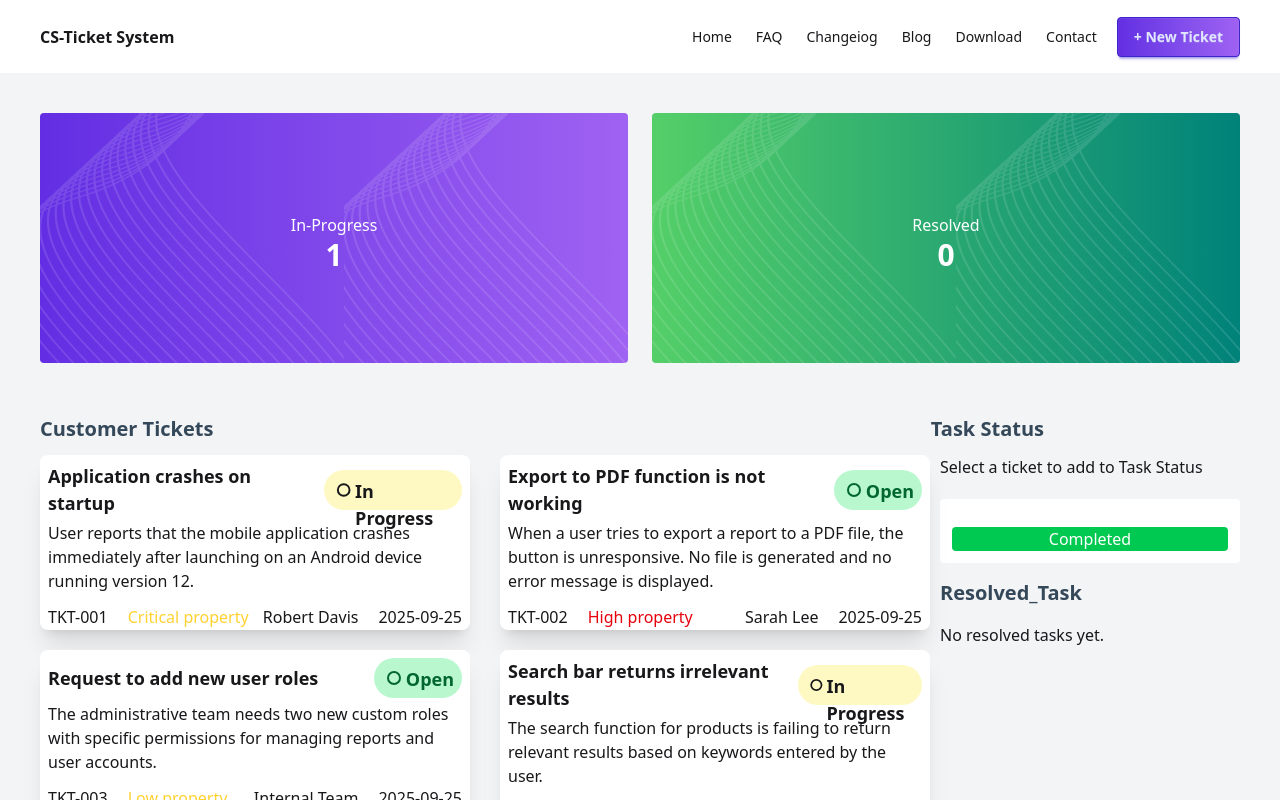
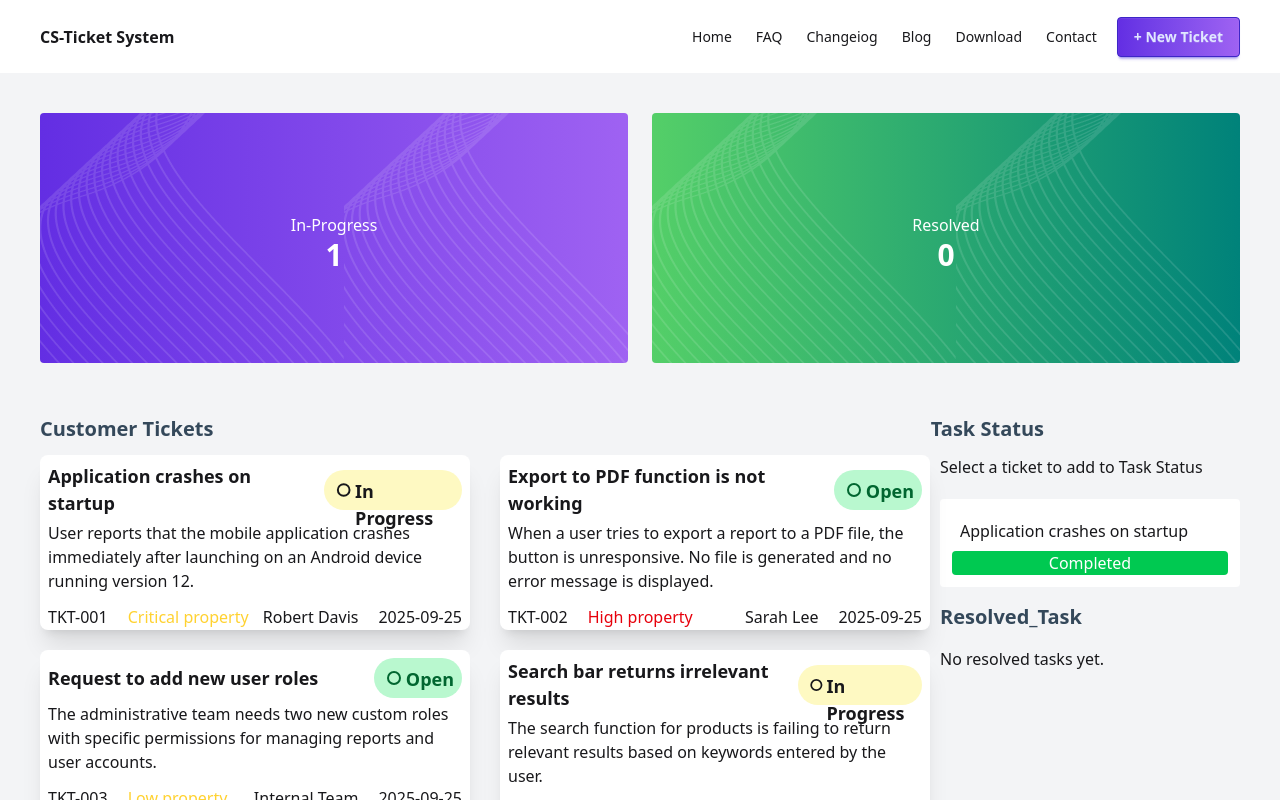
Before and after one commit to Mitu-Rani-Sutradhar/assignment-7, a React (Vite) app: page / in a window 1280 px wide. Both pictures are taken after a click on the element 255 px from the left and 542 px from the top of the page. Shown: the top 800 px of the page. Built offline with nearby package versions, Linux system fonts and the light colour scheme.

Commit message:
added some changes

```diff
--- a/src/Component/Task.jsx
+++ b/src/Component/Task.jsx
@@ -2,7 +2,7 @@ import TaskCard from "./taskCard";
 
 
 const Task = ({taskTicket}) => {
-    // console.log(taskTicket)
+    console.log(taskTicket)
     return (
 
               <div className='w-3/12'>
--- a/src/Component/TaskCard.jsx
+++ b/src/Component/TaskCard.jsx
@@ -1,10 +1,10 @@
 import React from 'react';
 
-const TaskCard = (ticket) => {
+const TaskCard = ({ticket}) => {
     console.log(ticket)
     return (
        <div className="bg-white rounded-sm p-3 mt-5">
-                    <h1 className="p-2">{ticket.ticket.title}</h1>
+                    <h1 className="p-2">{ticket.title}</h1>
                     <button className="text-center w-full bg-green-500 border-0 text-white rounded-sm">Completed</button>
                 </div>
     );
--- a/src/Component/TicketCards.jsx
+++ b/src/Component/TicketCards.jsx
@@ -11,7 +11,7 @@ const handleTicket =(ticket)=>{
     console.log(ticket)
     alert("something is heppen on task Status")
 
-    setTaskTicket([...taskTicket,ticketData])
+    setTaskTicket([...taskTicket,ticket])
 
 }
 
```
